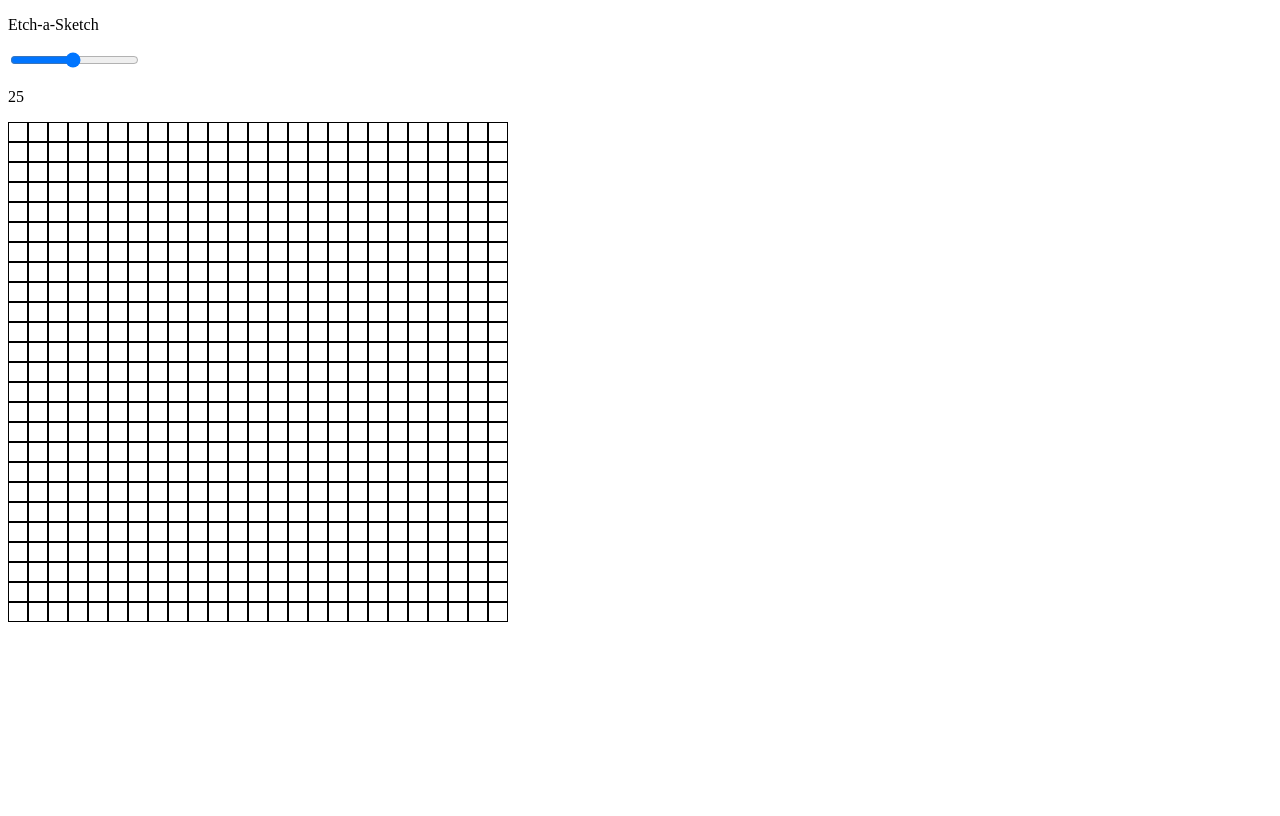
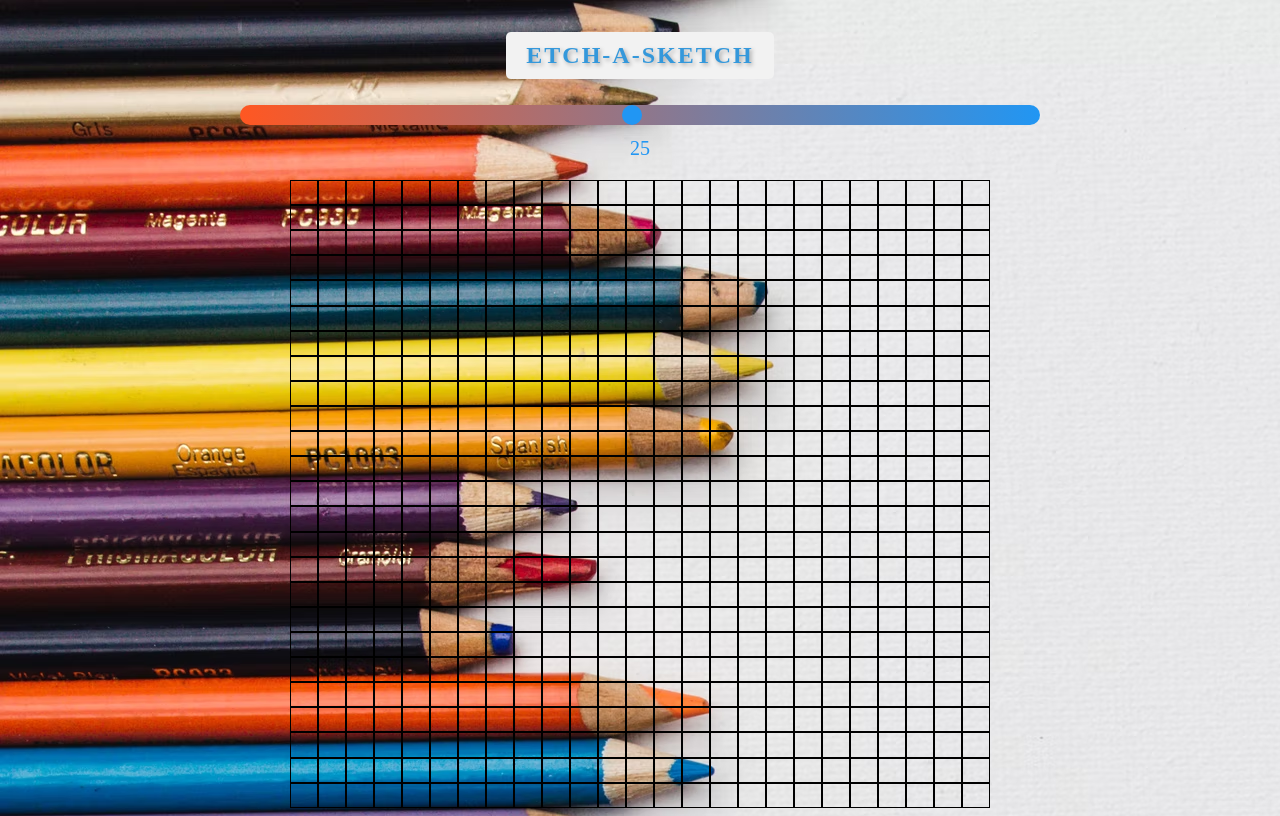
Before and after one commit to a-sobrino/Etch_a_Sketch, a plain HTML site: page index.html in a window 1280 px wide. Drawn offline with Linux system fonts and the light colour scheme.

Commit message:
Add styles

```diff
--- a/styles.css
+++ b/styles.css
@@ -1,13 +1,57 @@
+body {
+    display: flex;
+    flex-direction: column;
+    justify-content: center;
+    align-items: center;
+    height:100vh;
+    background-image: url('./images/background.jpg');
+}
+
 .container {
-    height: 500px;
-    width: 500px;
+    height: 700px;
+    width: 700px;
     display: flex;
     flex-wrap: wrap;
 }
 
 .cell {
-    height: 10px;
-    width: 10px;
     border: 1px solid black;
     box-sizing: border-box;
 }
+
+#slider {
+    width: 800px;
+    height: 20px;
+    background: linear-gradient(to right, #FF5722, #2196F3);
+    border-radius: 10px;
+    -webkit-appearance: none;
+}
+
+#slider::-webkit-slider-thumb {
+    -webkit-appearance: none;
+    appearance: none;
+    width: 20px;
+    height: 20px;
+    background: #2196F3;
+    border-radius: 50%;
+    cursor: pointer;
+}
+
+#slider-value {
+    text-align: center;
+    font-size: 20px;
+    margin-top: 10px;
+    color: #2196F3;
+}
+
+#title {
+    font-size: 24px;
+    font-weight: bold;
+    text-transform: uppercase;
+    letter-spacing: 2px;
+    color: #3498db;
+    background-color: #f2f2f2;
+    padding: 10px 20px;
+    border-radius: 5px;
+    text-shadow: 2px 2px 4px rgba(0, 0, 0, 0.3);
+  }
```
